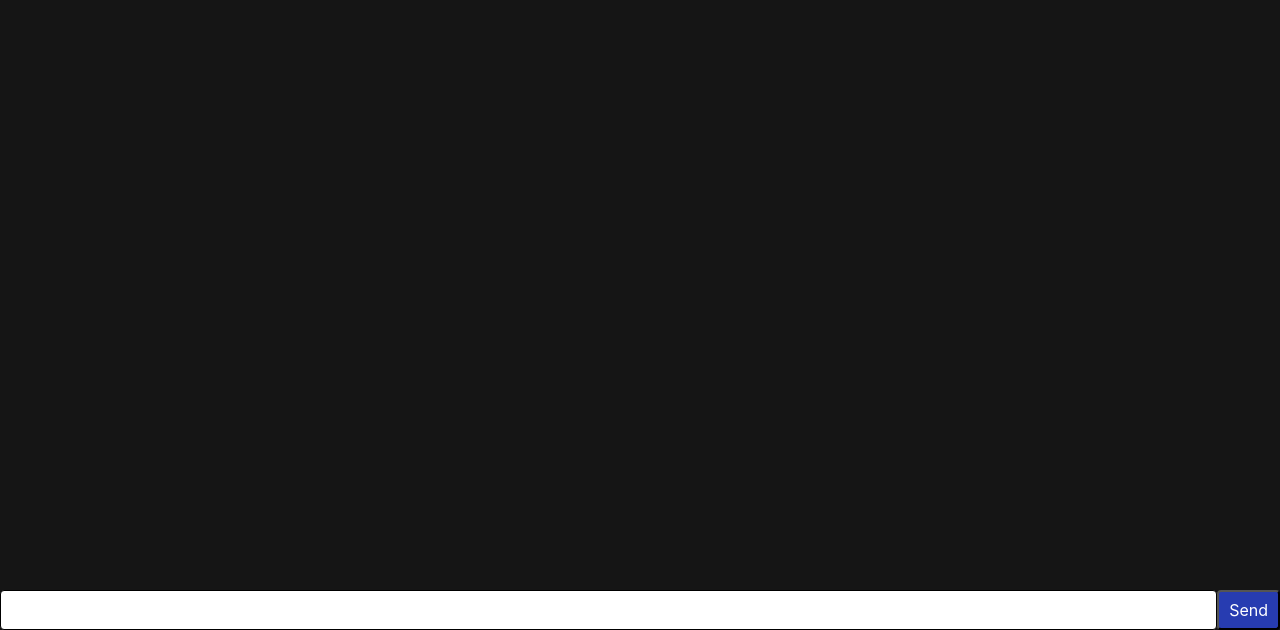
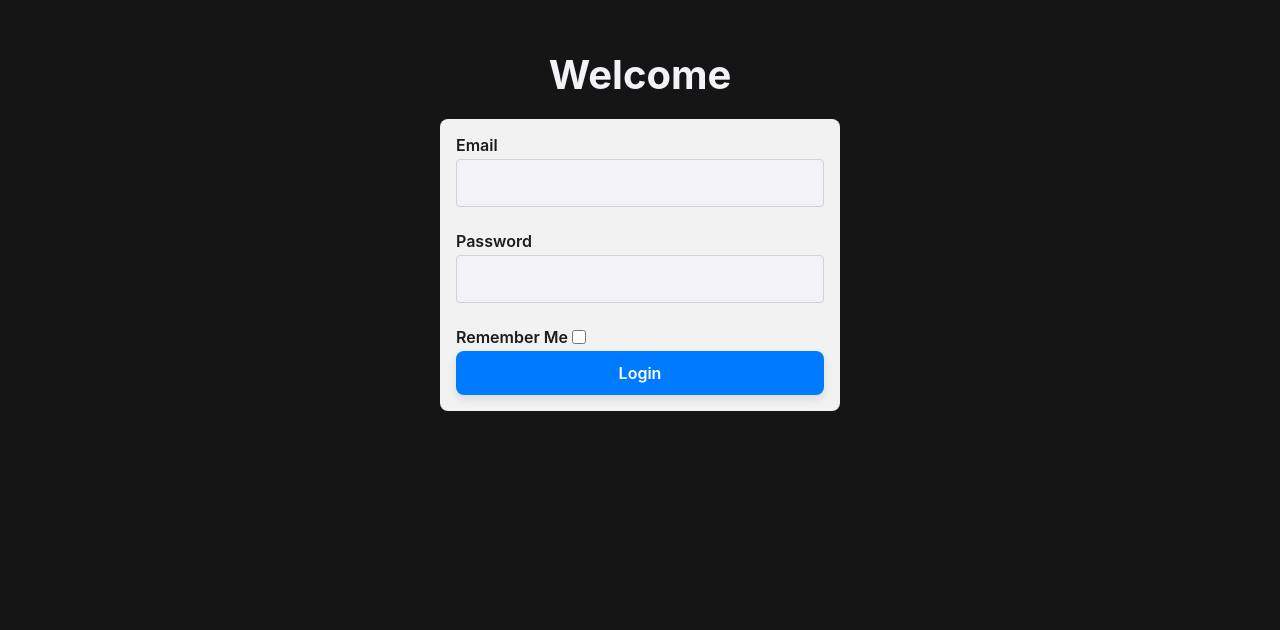
Before and after one commit to mina-medhat-00/Chat-App, a React (Vite) app in the folder client/: page / in a window 1280 px wide. Shown: the part 170-800 px from the top of the page. Built offline with nearby package versions, Linux system fonts and the light colour scheme; no server answers.

Commit message:
create single room with main chat features

```diff
--- a/client/index.html
+++ b/client/index.html
@@ -4,7 +4,7 @@
     <meta charset="UTF-8" />
     <link rel="icon" type="image/svg+xml" href="/vite.svg" />
     <meta name="viewport" content="width=device-width, initial-scale=1.0" />
-    <title>Chat-App</title>
+    <title>ChatHub</title>
   </head>
   <body>
     <div id="root"></div>
--- a/client/package.json
+++ b/client/package.json
@@ -12,6 +12,7 @@
   "dependencies": {
     "react": "^19.0.0",
     "react-dom": "^19.0.0",
+    "react-router-dom": "^7.1.5",
     "socket.io-client": "^4.8.1"
   },
   "devDependencies": {
--- a/client/src/App.tsx
+++ b/client/src/App.tsx
@@ -1,62 +1,14 @@
-import { useEffect, useRef, useState } from "react";
-import { io } from "socket.io-client";
+import { BrowserRouter as Router, Routes, Route } from "react-router-dom";
+import Login from "./pages/Home";
+import Chat from "./pages/Chat";
 
 export default function App() {
-  const [message, setMessage] = useState("");
-  const [messages, setMessages] = useState<string[]>([]);
-  const socketRef = useRef<ReturnType<typeof io> | null>(null);
-
-  useEffect(() => {
-    socketRef.current = io("http://localhost:3000");
-
-    socketRef.current.on("notice", (notice) => {
-      if (socketRef.current) {
-        setMessages((prevMessages) => [...prevMessages, notice]);
-      }
-    });
-
-    socketRef.current.on("chat message", (msg) => {
-      if (socketRef.current) {
-        const resultMsg = `${msg.sender} ${msg.message}`;
-        setMessages((prevMessages) => [...prevMessages, resultMsg]);
-      }
-    });
-
-    return () => {
-      if (socketRef.current) {
-        socketRef.current.disconnect();
-      }
-    };
-  }, []);
-
-  function handleSubmit(e: React.FormEvent) {
-    e.preventDefault();
-    if (socketRef.current) {
-      socketRef.current.emit("chat message", {
-        sender: socketRef.current.id,
-        message,
-      });
-    }
-    setMessage("");
-  }
-
   return (
-    <div id="chat-room">
-      <ul id="messages">
-        {messages
-          ? messages.map((msg, index) => <li key={index}>{msg}</li>)
-          : null}
-      </ul>
-      <form id="form" onSubmit={handleSubmit}>
-        <input
-          id="input"
-          type="text"
-          autoComplete="off"
-          value={message}
-          onChange={(e) => setMessage(e.target.value)}
-        />
-        <button>Send</button>
-      </form>
-    </div>
+    <Router>
+      <Routes>
+        <Route path="/" element={<Login />}></Route>
+        <Route path="/chat" element={<Chat />}></Route>
+      </Routes>
+    </Router>
   );
 }
--- a/client/src/index.css
+++ b/client/src/index.css
@@ -3,59 +3,35 @@
   margin: 0;
   padding: 0;
 }
-
 body {
   font-family: Inter, system-ui, Helvetica, Arial, sans-serif;
   background-color: #151515;
-  color: azure;
+  color: #ffffff;
 }
-
 li {
   list-style: none;
 }
-#chat-room {
-  display: flex;
-  flex-direction: column;
-  align-items: center;
-  gap: 10px;
-}
-#form {
-  position: fixed;
-  left: 0;
-  right: 0;
-  bottom: 0;
-  display: flex;
-  align-items: center;
-}
-#form > input,
-#form > button {
-  height: 40px;
-  padding: 0 10px;
-  font-size: 16px;
-  border-radius: 4px;
-}
-#form > input {
-  flex-grow: 1;
-  border: 1px solid #000;
-}
-#form > input:focus {
+button {
+  font-family: Inter, system-ui, Helvetica, Arial, sans-serif;
+  display: inline-block;
+  padding: 12px 24px;
+  background-color: #007aff;
+  color: white;
+  font-size: 1rem;
+  font-weight: 600;
+  border: none;
+  border-radius: 0.5rem;
+  box-shadow: 0 4px 10px rgba(0, 0, 0, 0.1);
+  transition: all 0.2s ease;
+  cursor: pointer;
+  text-align: center;
   outline: none;
 }
-#form > button {
-  font-family: Inter, system-ui, Helvetica, Arial, sans-serif;
-  color: #fff;
-  background-color: #273cb1;
-  appearance: none;
-  cursor: pointer;
+button:hover {
+  background-color: #005ecb;
 }
-#form > button:hover {
-  background-color: #2c974b;
+button:active {
+  background-color: #004bbd;
+  box-shadow: 0 2px 5px rgba(0, 0, 0, 0.15);
+  transform: scale(0.98);
 }
-#messages {
-  list-style-type: none;
-  margin: 0;
-  padding: 0;
-}
-#messages > li {
-  padding: 0.5rem 1rem;
-}
--- /dev/null
+++ b/client/src/pages/Chat.css
@@ -0,0 +1,51 @@
+.chat-room {
+  display: flex;
+  flex-direction: column;
+  align-items: center;
+  gap: 10px;
+}
+.form {
+  position: fixed;
+  left: 0;
+  right: 0;
+  bottom: 0;
+  display: flex;
+  align-items: center;
+}
+.form > input,
+.form > button {
+  height: 40px;
+  font-size: 16px;
+  margin: 0;
+  border-radius: 0%;
+}
+.form > input {
+  flex-grow: 1;
+  outline: 0;
+  border-style: none;
+}
+.messages {
+  list-style-type: none;
+  margin: 0;
+  padding: 0;
+  position: fixed;
+  width: 100%;
+  bottom: 40px;
+}
+.messages > li {
+  padding: 0.5rem 1rem;
+}
+.notice-bubble {
+  text-align: center;
+  font-weight: 700;
+}
+.chat-bubble {
+  height: auto;
+  max-width: 300px;
+  min-width: 200px;
+  margin: 12px;
+  word-wrap: break-word;
+  overflow-wrap: break-word;
+  border-radius: 20px;
+  background-color: #075e54;
+}
--- /dev/null
+++ b/client/src/pages/Chat.tsx
@@ -0,0 +1,72 @@
+import { useEffect, useRef, useState } from "react";
+import { io } from "socket.io-client";
+import "./Chat.css";
+
+export default function Chat() {
+  const [message, setMessage] = useState("");
+  const [messages, setMessages] = useState<
+    { sender: string; message: string }[]
+  >([]);
+  const socketRef = useRef<ReturnType<typeof io> | null>(null);
+
+  useEffect(() => {
+    socketRef.current = io("http://localhost:3000");
+
+    socketRef.current.on("notice", (msg) => {
+      if (socketRef.current) {
+        setMessages((prevMessages) => [...prevMessages, msg]);
+      }
+    });
+
+    socketRef.current.on("chat message", (msg) => {
+      if (socketRef.current) {
+        setMessages((prevMessages) => [...prevMessages, msg]);
+      }
+    });
+
+    return () => {
+      if (socketRef.current) {
+        socketRef.current.disconnect();
+      }
+    };
+  }, []);
+
+  function handleSubmit(e: React.FormEvent) {
+    e.preventDefault();
+    if (socketRef.current) {
+      socketRef.current.emit("chat message", {
+        sender: socketRef.current.id,
+        message: message,
+      });
+    }
+    setMessage("");
+  }
+
+  return (
+    <div className="chat-room">
+      <ul className="messages">
+        {messages.map((msg, index) =>
+          msg.sender === "board" ? (
+            <li key={index} className="notice-bubble">
+              {msg.message}
+            </li>
+          ) : (
+            <li key={index} className="chat-bubble">
+              {`${msg.sender}: ${msg.message}`}
+            </li>
+          )
+        )}
+      </ul>
+      <form className="form" onSubmit={handleSubmit}>
+        <input
+          className="input"
+          type="text"
+          autoComplete="off"
+          value={message}
+          onChange={(e) => setMessage(e.target.value)}
+        />
+        <button>Send</button>
+      </form>
+    </div>
+  );
+}
--- /dev/null
+++ b/client/src/pages/Home.css
@@ -0,0 +1,76 @@
+h1 {
+  color: #f2f2f7;
+  text-align: center;
+  font-size: 2.5rem;
+  margin-bottom: 20px;
+}
+label {
+  display: block;
+  font-size: 1rem;
+  font-weight: 600;
+}
+input {
+  width: 100%;
+  padding: 14px;
+  font-size: 1rem;
+  background: #f2f2f7;
+  border: 1px solid #d1d1d6;
+  border-radius: 0.25rem;
+  margin-bottom: 20px;
+  outline: none;
+  transition: all 0.3s ease;
+}
+input:focus {
+  border-color: #007aff;
+  box-shadow: 0 0 8px rgba(0, 122, 255, 0.3);
+}
+.credentials-container {
+  display: flex;
+  flex-direction: column;
+  align-items: center;
+  justify-content: center;
+  height: 100vh;
+}
+.credentials-form {
+  background-color: #f2f2f2;
+  color: #1c1c1e;
+  padding: 1rem;
+  border-radius: 0.5rem;
+  display: flex;
+  flex-direction: column;
+  gap: 0.25rem;
+  width: 400px;
+}
+.checkbox-container {
+  display: flex;
+  justify-content: flex-start;
+  align-items: flex-end;
+  flex-direction: row;
+  gap: 0.25rem;
+}
+.checkbox-container > label {
+  height: 100%;
+  margin: 0;
+}
+.checkbox-container > input {
+  height: 100%;
+  width: 14px;
+  margin: 0;
+}
+@media (max-width: 575.98px) {
+  h1 {
+    font-size: 1.5rem;
+  }
+  label {
+    font-size: 0.75rem;
+  }
+  input {
+    font-size: 0.75rem;
+  }
+  .credentials-form {
+    width: 250px;
+  }
+  .credentials-form > button {
+    font-size: 0.75rem;
+  }
+}
--- /dev/null
+++ b/client/src/pages/Home.tsx
@@ -0,0 +1,28 @@
+import "./Home.css";
+
+export default function Login() {
+  const handleSubmit = (e: React.FormEvent) => {
+    e.preventDefault();
+  };
+
+  return (
+    <div className="credentials-container">
+      <h1>Welcome</h1>
+      <form
+        className="credentials-form"
+        action="submit"
+        onSubmit={handleSubmit}
+      >
+        <label htmlFor="email">Email</label>
+        <input type="email" id="email" name="email" required />
+        <label htmlFor="password">Password</label>
+        <input type="password" id="password" name="password" required />
+        <div className="checkbox-container">
+          <label htmlFor="remember-me">Remember Me</label>
+          <input type="checkbox" id="remember-me" name="remember-me" />
+        </div>
+        <button>Login</button>
+      </form>
+    </div>
+  );
+}
```
Also changed, not shown: 1 other file (tests, documents, lock files or other folders).
